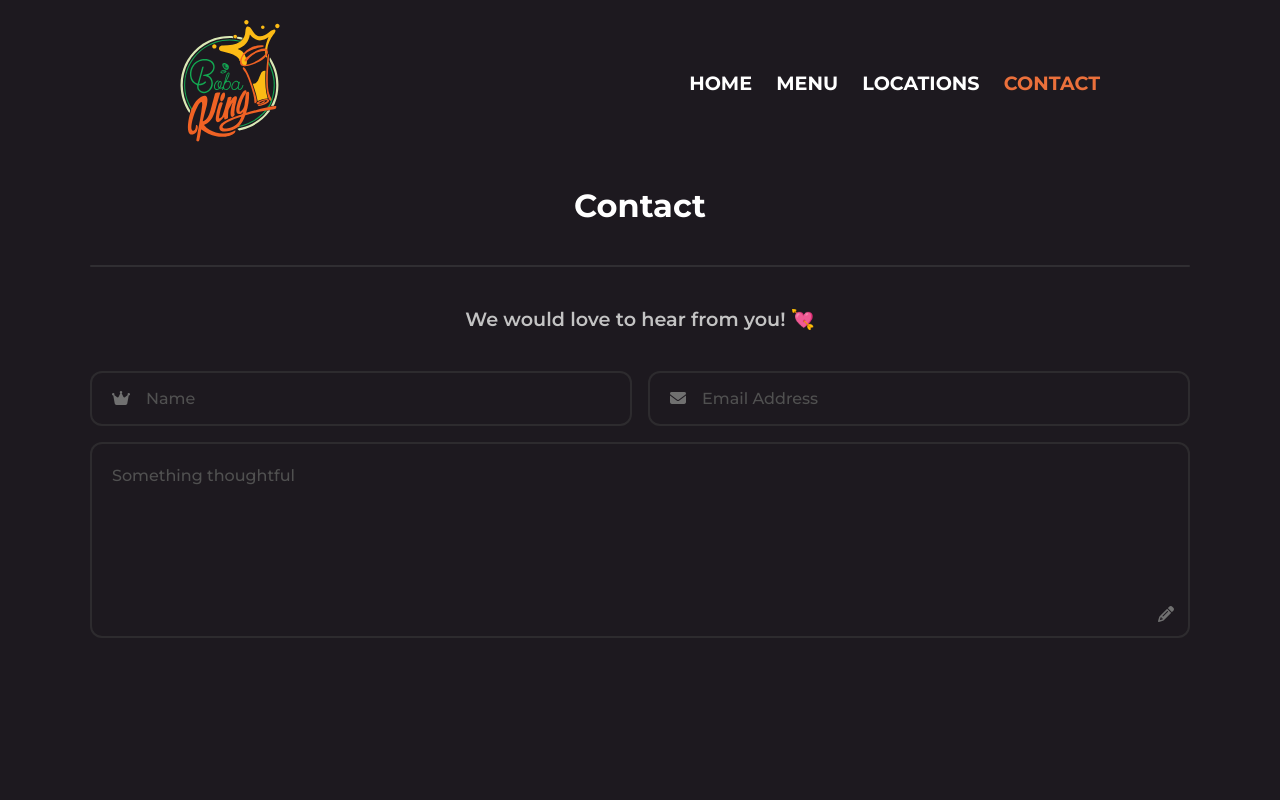
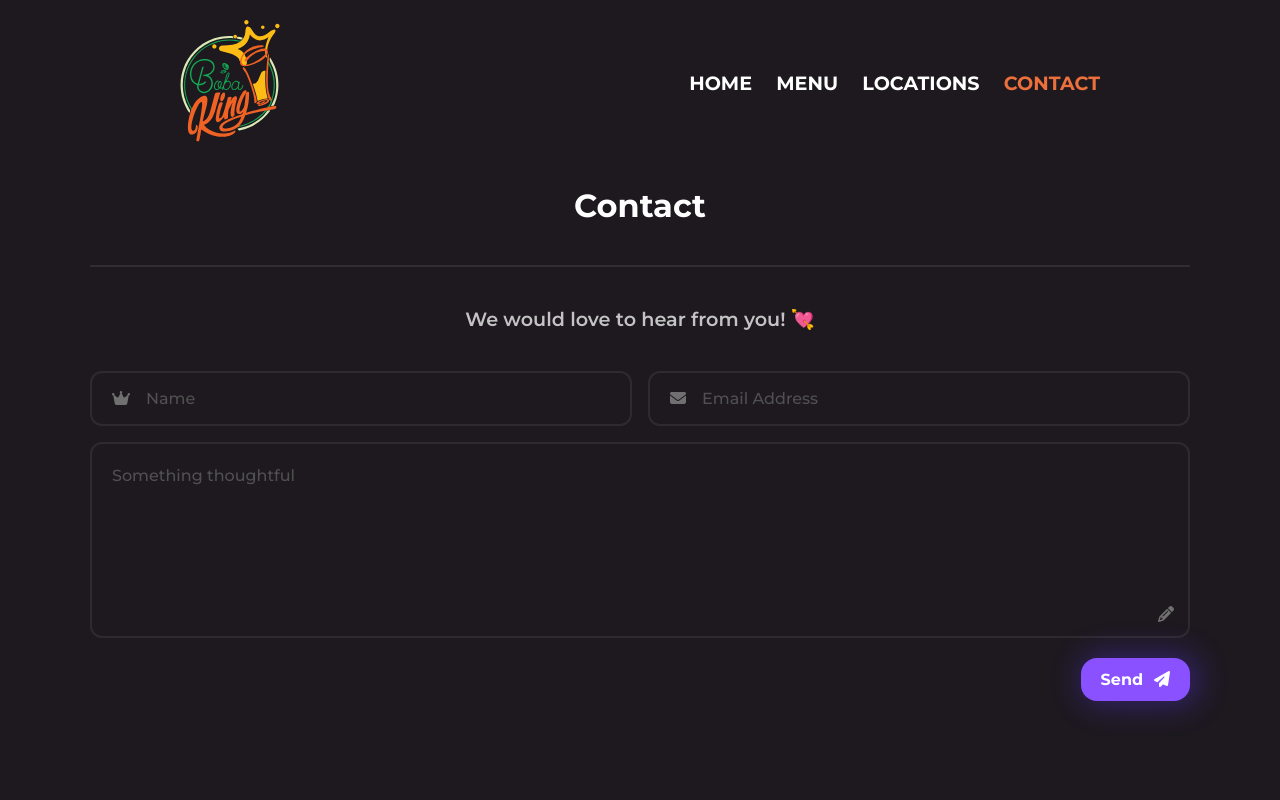
Before and after one commit to SaturnKai/BobaKing, a SvelteKit app: page /contact in a window 1280 px wide. Shown: the top 800 px of the page. Built offline with nearby package versions, Linux system fonts and the light colour scheme; a web font is replaced by a local one.

Commit message:
Added send button to contact page, modified button component

```diff
--- a/src/components/Button.svelte
+++ b/src/components/Button.svelte
@@ -14,12 +14,13 @@
 
 <style>
 	.button {
+		cursor:pointer;
 		font-size: 1rem;
 		font-weight: bold;
 		color: #fff;
 		text-decoration: none;
 		background: var(--color);
-		border-radius: 8px;
+		border-radius: 1rem;
 		padding: 12px 20px;
 		box-shadow: 4px 0px 30px 5px var(--shadow);
 		transition: background 80ms ease;
@@ -27,6 +28,10 @@
 		border: none;
 	}
 
+	.fa-solid {
+		margin-left: 0.4rem;
+	}
+
 	.button:hover {
 		background: var(--hover);
 	}
--- a/src/routes/contact/+page.svelte
+++ b/src/routes/contact/+page.svelte
@@ -1,6 +1,7 @@
 <script lang="ts">
 	import Separator from 'components/Separator.svelte';
 	import Input from 'components/Input.svelte';
+	import Button from 'components/Button.svelte';
 </script>
 
 <div class="main-content">
@@ -12,6 +13,9 @@
 		<Input icon="envelope" placeholder="Email Address" type="email" />
 	</div>
 	<Input icon="pencil" placeholder="Something thoughtful" type="textarea" />
+	<div class="button-container">
+		<Button color="#8951FF" shadow="#623AFF55" hover="#703fd9" icon="paper-plane">Send</Button>
+	</div>
 </div>
 
 <style>
@@ -43,4 +47,12 @@
 		grid-column-gap: 1rem;
 		grid-row-gap: 0px;
 	}
+
+	.button-container {
+		width: 100%;
+		display: flex;
+		flex-direction: column;
+		align-items: end;
+
+	}
 </style>
```
